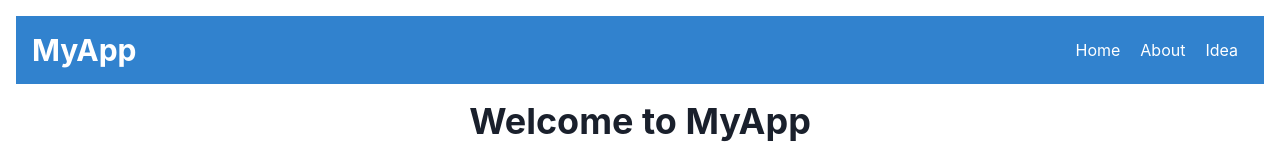
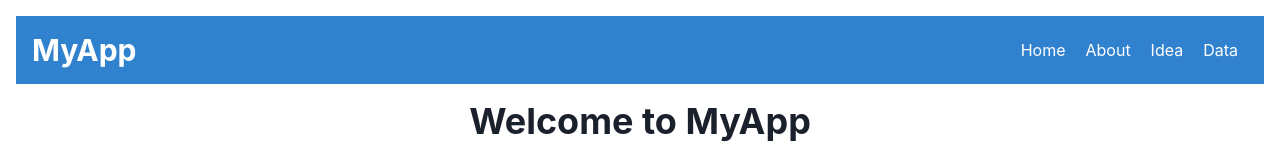
Before and after one commit to GPT-Engineer-App/empty-react-app-template, a React (Vite) app: page / in a window 1280 px wide. Shown: the top 160 px of the page. Built offline with nearby package versions, Linux system fonts and the light colour scheme.

Commit message:
Add link to the "/data" page in the navigation bar.

```diff
--- a/src/pages/Index.jsx
+++ b/src/pages/Index.jsx
@@ -13,6 +13,7 @@ const Index = () => {
           <Link to="/" style={{ margin: "0 10px", color: "white" }}>Home</Link>
           <Link to="/about" style={{ margin: "0 10px", color: "white" }}>About</Link>
           <Link to="/idea" style={{ margin: "0 10px", color: "white" }}>Idea</Link>
+          <Link to="/data" style={{ margin: "0 10px", color: "white" }}>Data</Link>
         </Box>
       </Flex>
       <Box as="main" mt={4}>
```
